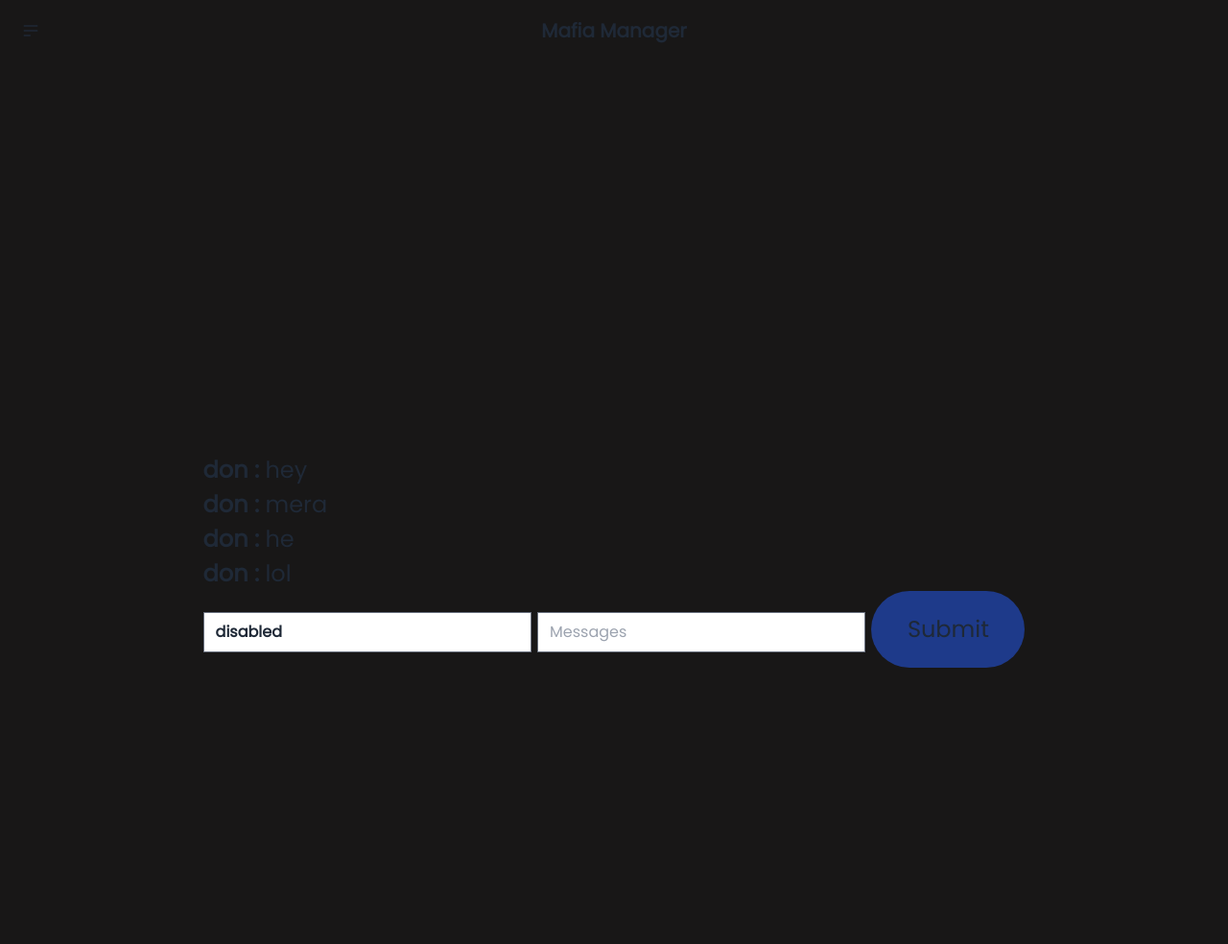
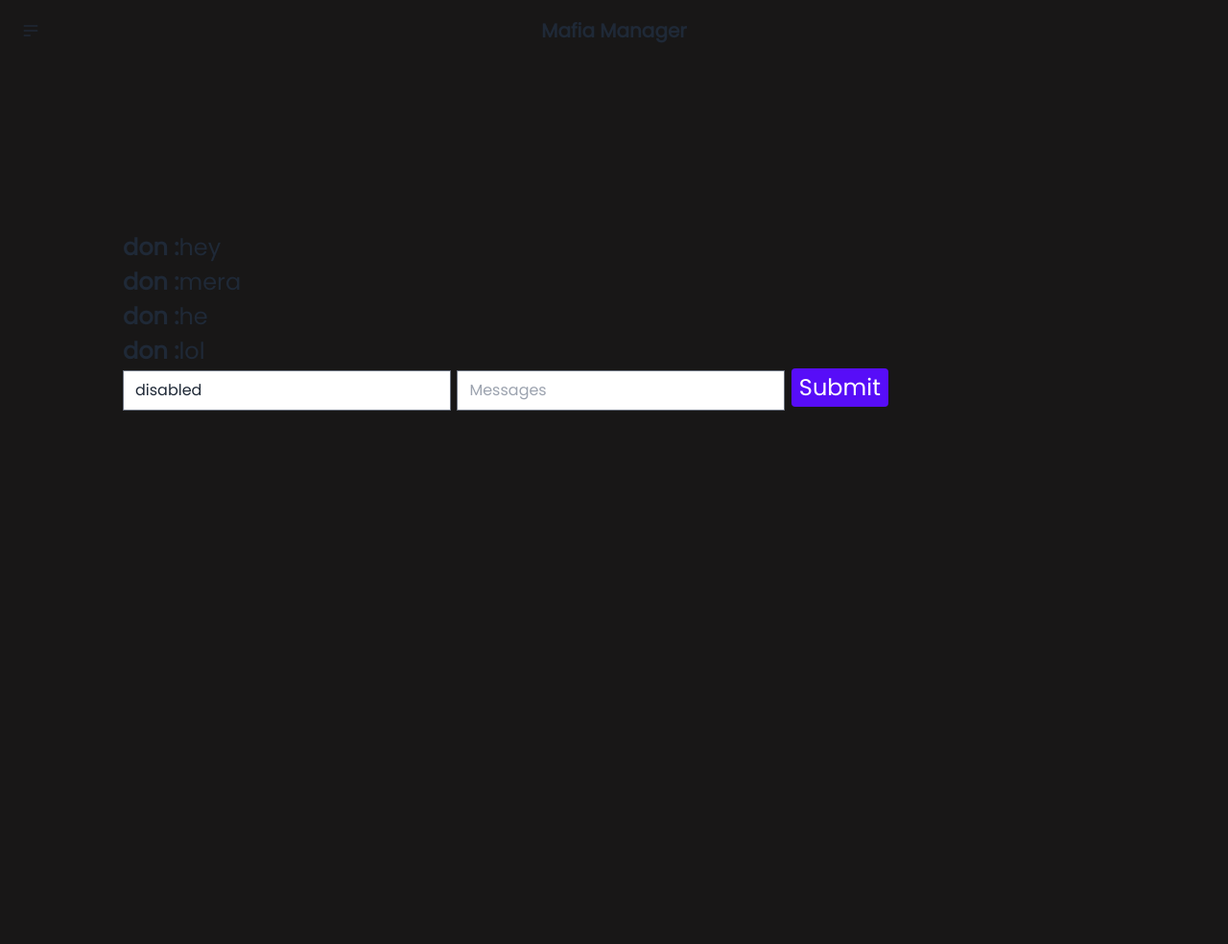
Before and after one commit to arnav0103/don, a Flask app: template Tool/templates/chat.html in a window 1280 px wide. Shown: the whole page at 96% size. After the commit the page ends 428 px from the top, so only its background shows below. Run offline with Flask 2, Linux system fonts and the light colour scheme; the template is opened without the code that fills it: values that come from a table or form of the project are taken from there, others are empty; data comes from the database, SQL or seed files in the repository; some libraries are stand-ins or nearby versions; some web fonts are replaced.

Commit message:
Update chat.html

```diff
--- a/Tool/templates/chat.html
+++ b/Tool/templates/chat.html
@@ -1,20 +1,24 @@
 {% extends "base.htm"%}
-
 {% block content %}
-    <br><br><br><br><br>
-    <div class=" h-screen overflow-hidden flex items-center justify-center">
-<div style="margin: 10%; font-size: x-large;" class="rounded-md border-grey-200">
+<style>
+  html, body{
+      height: 100% !important;
+      background-color: #181717;
+  }
+  </style>
+    <br><br>
+<div style="margin: 10%; font-size: x-large;">
     <!-- <h3 style='color: #ccc;font-size: 30px;'>No message yet..</h3> -->
     {%for i in team.chats%}
-      <b>{{i.name}} : </b>{{i.message}}
+      <b>{{i.name}} :</b>{{i.message}}
       <br>
     {%endfor%}
     <div class="message_holder"></div>
 
-    <form action="" method="POST" class="text-grey-50">
-      <button class="rounded-full"><input  class="text-grey-50 font-bold" type="text" value = {{current_user.name}} disabled = "disabled" class="username" placeholder="User Name"/></button>
-     <button class="rounded-full"> <input  type="text" class="message" placeholder="Messages"/></button>
-     <button class="rounded-full bg-blue-900 w-40 h-20"><input type="submit"/></button>
+    <form action="" method="POST">
+      <input type="text" value = {{current_user.name}} disabled = "disabled" class="username" placeholder="User Name"/>
+      <input type="text" class="message" placeholder="Messages"/>
+      <button class="btn-primary rounded px-2 py-0.5"><input type="submit"/></button><br><br>
     </form>
 </div>
     <script src="https://ajax.googleapis.com/ajax/libs/jquery/1.12.4/jquery.min.js"></script>
@@ -46,7 +50,6 @@
         }
       })
     </script>
-    </div>
 
 
 {% endblock %}
```
